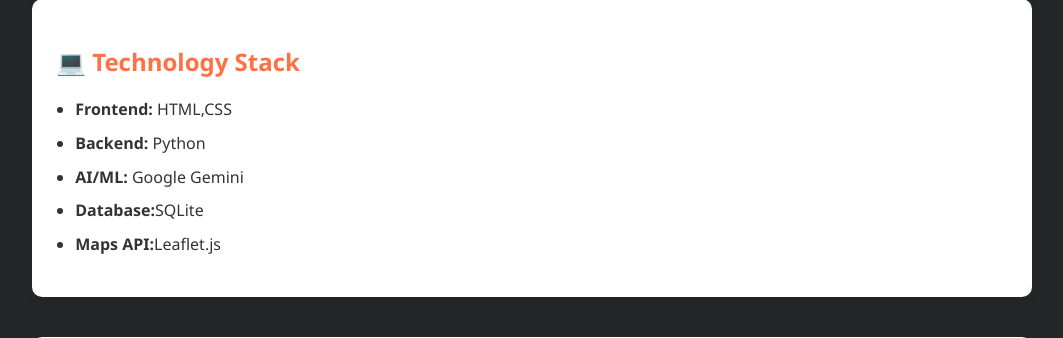
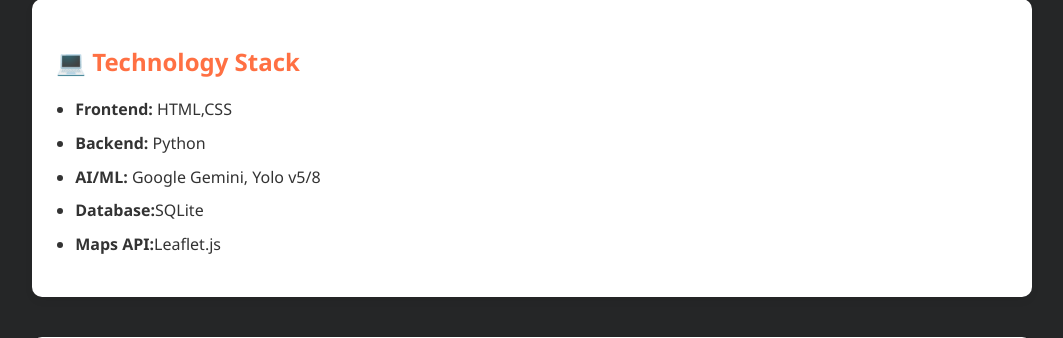
Before and after one commit to Shrawan071/final-SafeBites, a Flask app: page /about in a window 1280 px wide. Shown: the part 1258-1596 px from the top of the page, without its empty margins (108-1171 px from the left). Run offline with Flask 3, Linux system fonts and the light colour scheme.

Commit message:
Update about.html

```diff
--- a/templates/about.html
+++ b/templates/about.html
@@ -142,7 +142,7 @@
       <ul>
         <li><strong>Frontend:</strong> HTML,CSS</li>
         <li><strong>Backend:</strong> Python</li>
-        <li><strong>AI/ML:</strong> Google Gemini</li>
+        <li><strong>AI/ML:</strong> Google Gemini, Yolo v5/8 </li>
         <li><strong>Database:</strong>SQLite</li>
         <li><strong>Maps API:</strong>Leaflet.js</li>
 
```
